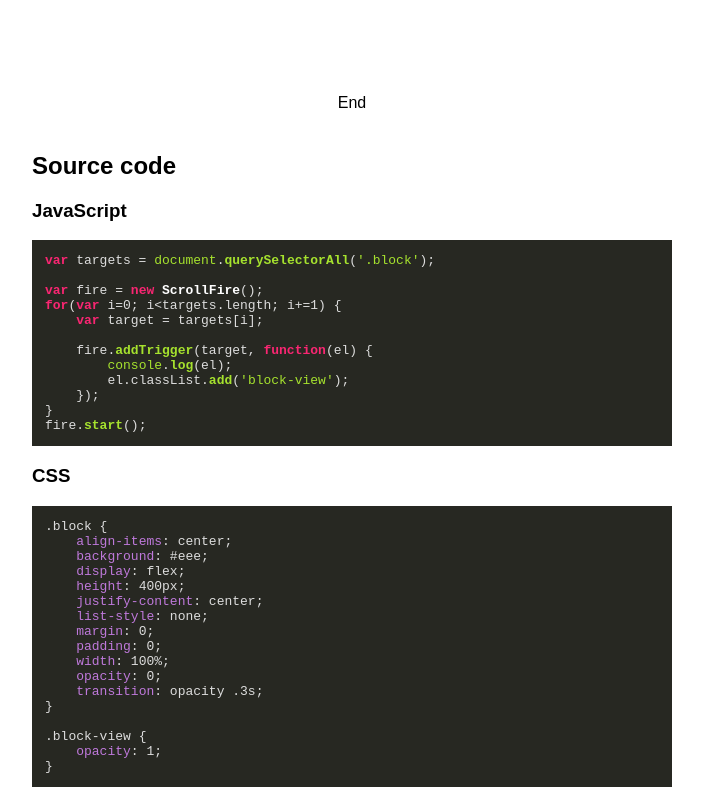
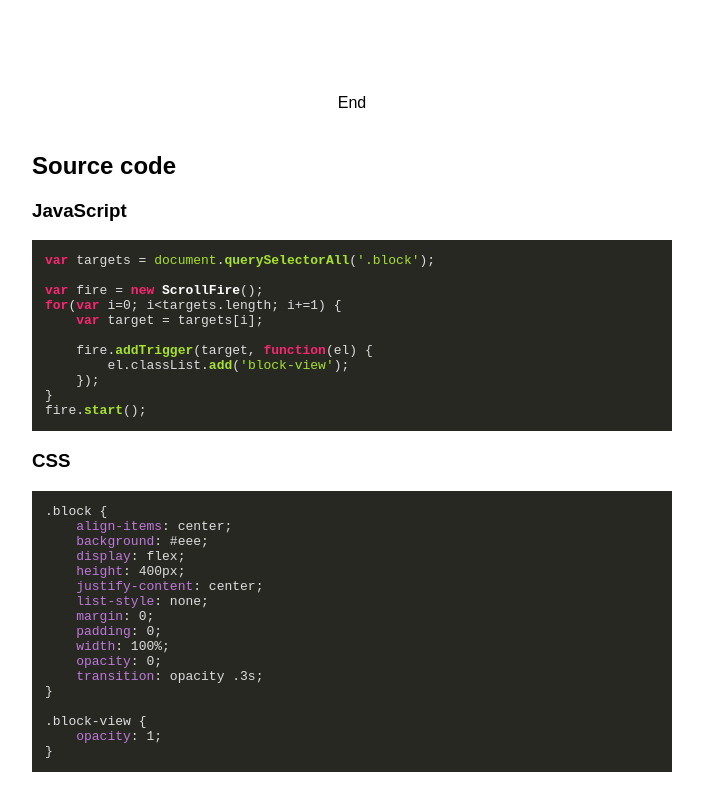
Before and after one commit to lionheart-co-jp/ScrollFire.js, a website: page demo/demo01.html in a window 1280 px wide. Shown: the part 4236-5036 px from the top of the page, without its empty margins (288-991 px from the left). Drawn offline with nearby package versions, Linux system fonts and the light colour scheme.

Commit message:
Fixed demo

```diff
--- a/demo/demo01.html
+++ b/demo/demo01.html
@@ -60,7 +60,6 @@ for(var i=0; i&lt;targets.length; i+=1) {
     var target = targets[i];
 
     fire.addTrigger(target, function(el) {
-        console.log(el);
         el.classList.add(&#039;block-view&#039;);
     });
 }
@@ -99,7 +98,6 @@ fire.start();</code></pre>
             var target = targets[i];
 
             fire.addTrigger(target, function(el) {
-                console.log(el);
                 el.classList.add('block-view');
             });
         }
```
